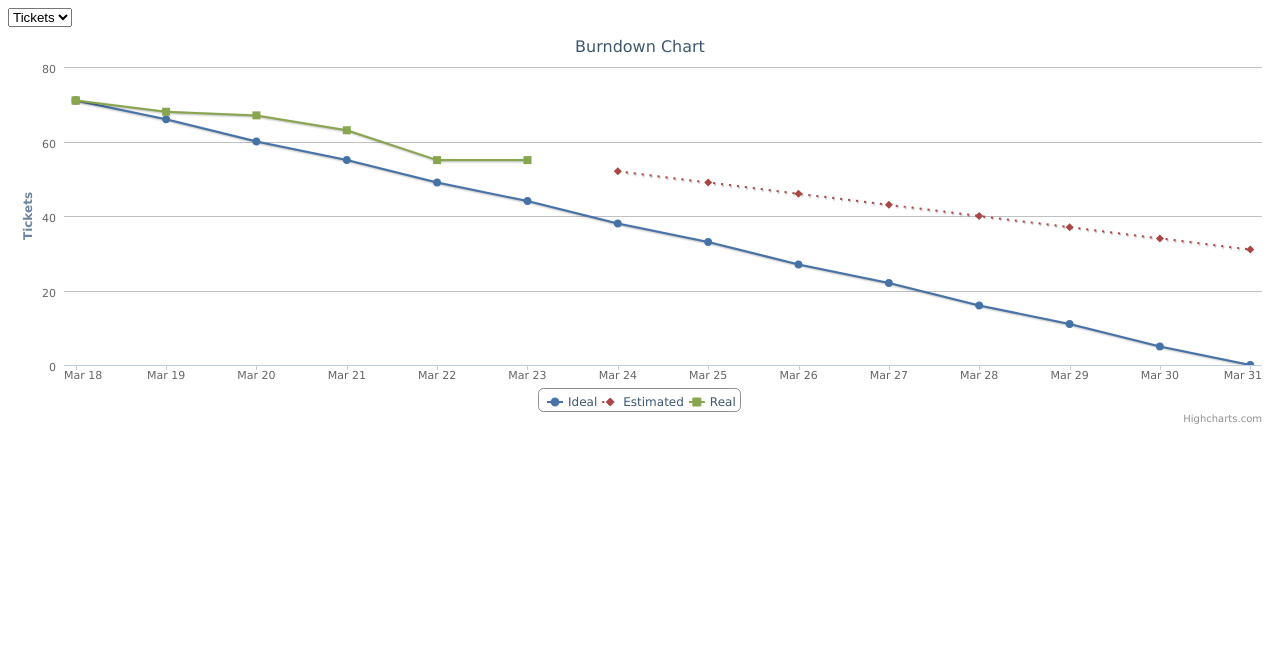
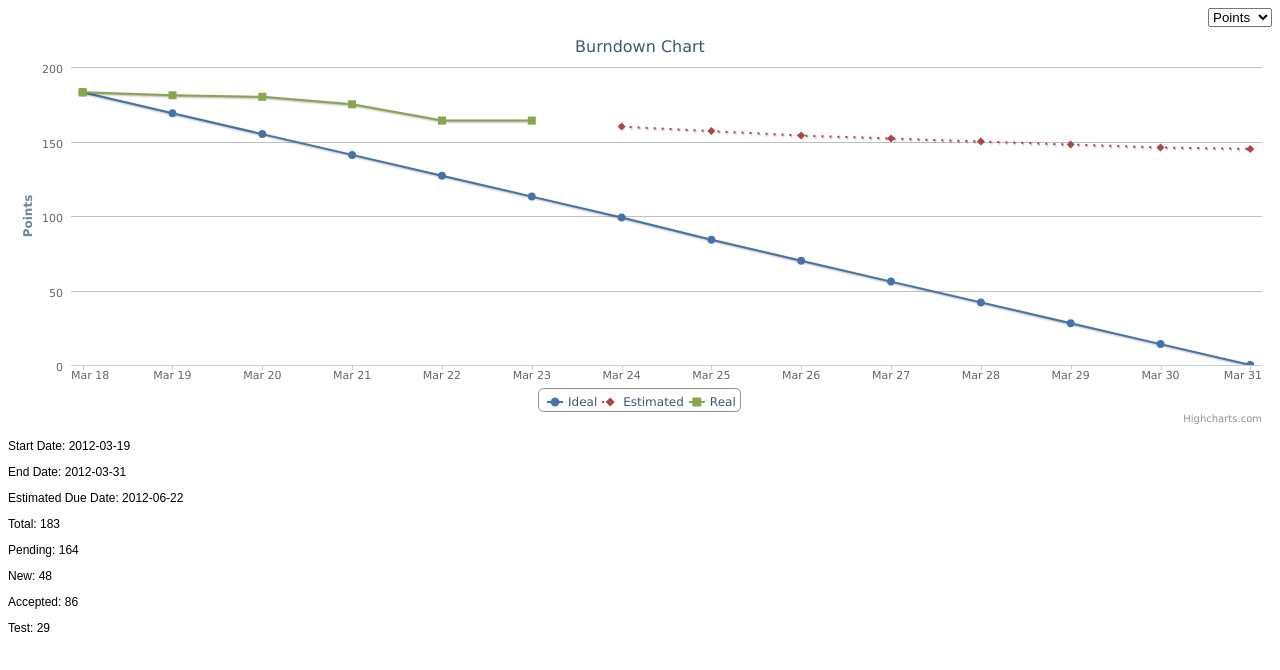
Before and after one commit to maurimiranda/assembla_burndown, a plain HTML site: page index.html in a window 1280 px wide. Drawn offline with Linux system fonts and the light colour scheme.

Commit message:
Added info panel.

```diff
--- a/burndown.js
+++ b/burndown.js
@@ -36,6 +36,7 @@ function buildData() {
   real_data = new Array ([current_date.valueOf(), total]);
   estimated_data = new Array();
   real_value = total;
+  estimated_value = total;
   ideal_value = total;
 
   while(current_date <= end_date) {
@@ -46,12 +47,12 @@ function buildData() {
         step = getEstimation($(data).find("completed-date:contains(" + current_date.format("YYYY-MM-DD") + ")").parent());
       real_value -= step;
       real_data.push([current_date.valueOf(), real_value]);
-      estimated_data.push([current_date.valueOf(), null]);
+      estimated_value = real_value;
     } else {
-      step = Math.round((total - real_value) / current_date.diff(start_date, 'days'));
-      real_value -= step;
-      real_data.push([current_date.valueOf(), null]);
-      estimated_data.push([current_date.valueOf(), real_value]);
+      step = (total - real_value) / current_date.diff(start_date, 'days');
+      estimated_value -= step;
+      estimated_data.push([current_date.valueOf(),  Math.round(estimated_value)]);
+      estimated_date = moment().add('days', Math.round(estimated_value / step));
     }
     ideal_data.push([current_date.valueOf(), Math.round(ideal_value)]);
     ideal_value = ideal_value - ideal_step;
@@ -74,6 +75,21 @@ function buildData() {
     name: "Real"
   });
 
+  $("#info").empty();
+  $("#info").append("<p>Start Date: " + start_date.format("YYYY-MM-DD") + "</p>");
+  $("#info").append("<p>End Date:  " + end_date.format("YYYY-MM-DD") + "</p>");
+  $("#info").append("<p>Estimated Due Date: " + estimated_date.format("YYYY-MM-DD") + "</p>");
+  $("#info").append("<p>Total: " + total + "</p>");
+  $("#info").append("<p>Pending: " + real_value + "</p>");
+  if($("#chart_unit").val() == "Tickets") {
+    $("#info").append("<p>New: " + $(data).find("status-name:contains('New')").parent().length + "</p>");
+    $("#info").append("<p>Accepted: " + $(data).find("status-name:contains('Accepted')").parent().length + "</p>");
+    $("#info").append("<p>Test: " + $(data).find("status-name:contains('Test')").parent().length + "</p>");
+  } else {
+    $("#info").append("<p>New: " + getEstimation($(data).find("status-name:contains('New')").parent()) + "</p>");
+    $("#info").append("<p>Accepted: " + getEstimation($(data).find("status-name:contains('Accepted')").parent()) + "</p>");
+    $("#info").append("<p>Test: " + getEstimation($(data).find("status-name:contains('Test')").parent()) + "</p>");
+  }
 }
 
 function getAPIData(url, callback) {
--- a/index.html
+++ b/index.html
@@ -6,12 +6,16 @@
   <script src="moment.min.js" type="text/javascript" charset="utf-8"></script>
   <script src="highcharts.js" type="text/javascript" charset="utf-8"></script>
 </head>
-<body>
-  <select id="chart_unit" onChange="buildChart()">
-    <option>Tickets</option>
-    <option>Points</option>
-  </select>
+<body style="font-family: sans-serif; font-size: 12px;">
+  <div style="float: right;">
+    <select id="chart_unit" onChange="buildChart()">
+      <option>Points</option>
+      <option>Tickets</option>
+    </select>
+  </div>
   <div id="chart">
+  </div>
+  <div id="info">
   </div>
   <script type="text/javascript" charset="utf-8">
     var chart;
```
